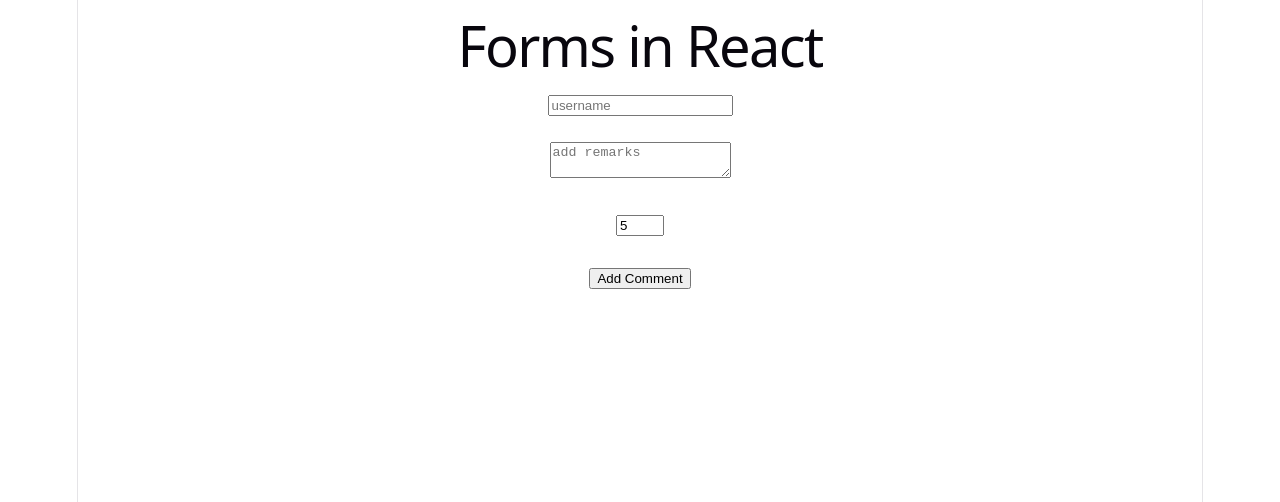
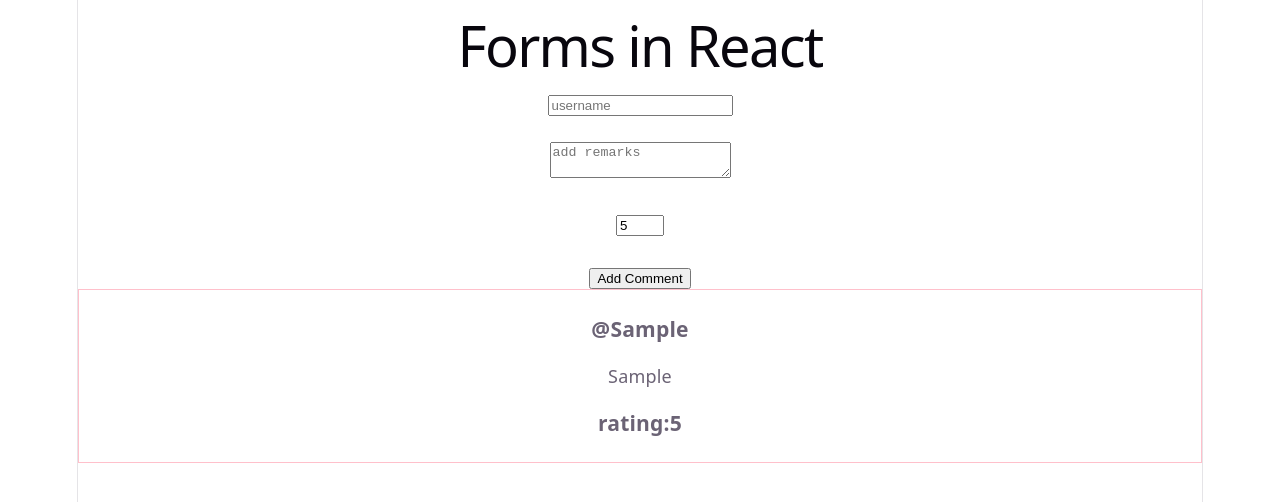
Before and after one commit to Saurav-S-Mehta-07/React_Series, a React (Vite) app in the folder form-in-react/: page / in a window 1280 px wide. Both pictures are taken after typing "Sample", "Sample" into the empty fields and a click on the button "Add Comment". Shown: the top 502 px of the page. Built offline with nearby package versions, Linux system fonts and the light colour scheme.

Commit message:
show comments

```diff
--- /dev/null
+++ b/form-in-react/src/CommentCart.jsx
@@ -0,0 +1,10 @@
+export default ({comment}) => {
+    let style = {border:"1px solid pink", marign:"10px 0", padding:"5px"}
+    return(
+        <div style={style}>
+            <h3>@{comment.username}</h3>
+            <p>{comment.remarks}</p>
+            <h3>rating:{comment.rating}</h3>
+        </div>
+    )
+}
--- a/form-in-react/src/Comments.jsx
+++ b/form-in-react/src/Comments.jsx
@@ -1,4 +1,7 @@
 import { useState } from "react";
+import CommentCart from "./CommentCart";
+
+let comments = [];
 
 export default () => {
   let [formData, setFormData] = useState({
@@ -16,11 +19,13 @@ export default () => {
   const handleForm = (event) => {
     event.preventDefault();
     console.log(formData);
+    comments.push(formData);
     setFormData({ username: "", remarks: "", rating: 5 });
     console.log("form submitted");
   };
 
   return (
+    <>
     <form action="" onSubmit={handleForm}>
       <input
         type="text"
@@ -52,5 +57,13 @@ export default () => {
       <br />
       <button>Add Comment</button>
     </form>
+    <div>
+        {
+            comments.map((comment, index)=>{
+                return <CommentCart comment={comment} key={index}/>
+            })
+        }
+    </div>
+    </>
   );
 };
```
